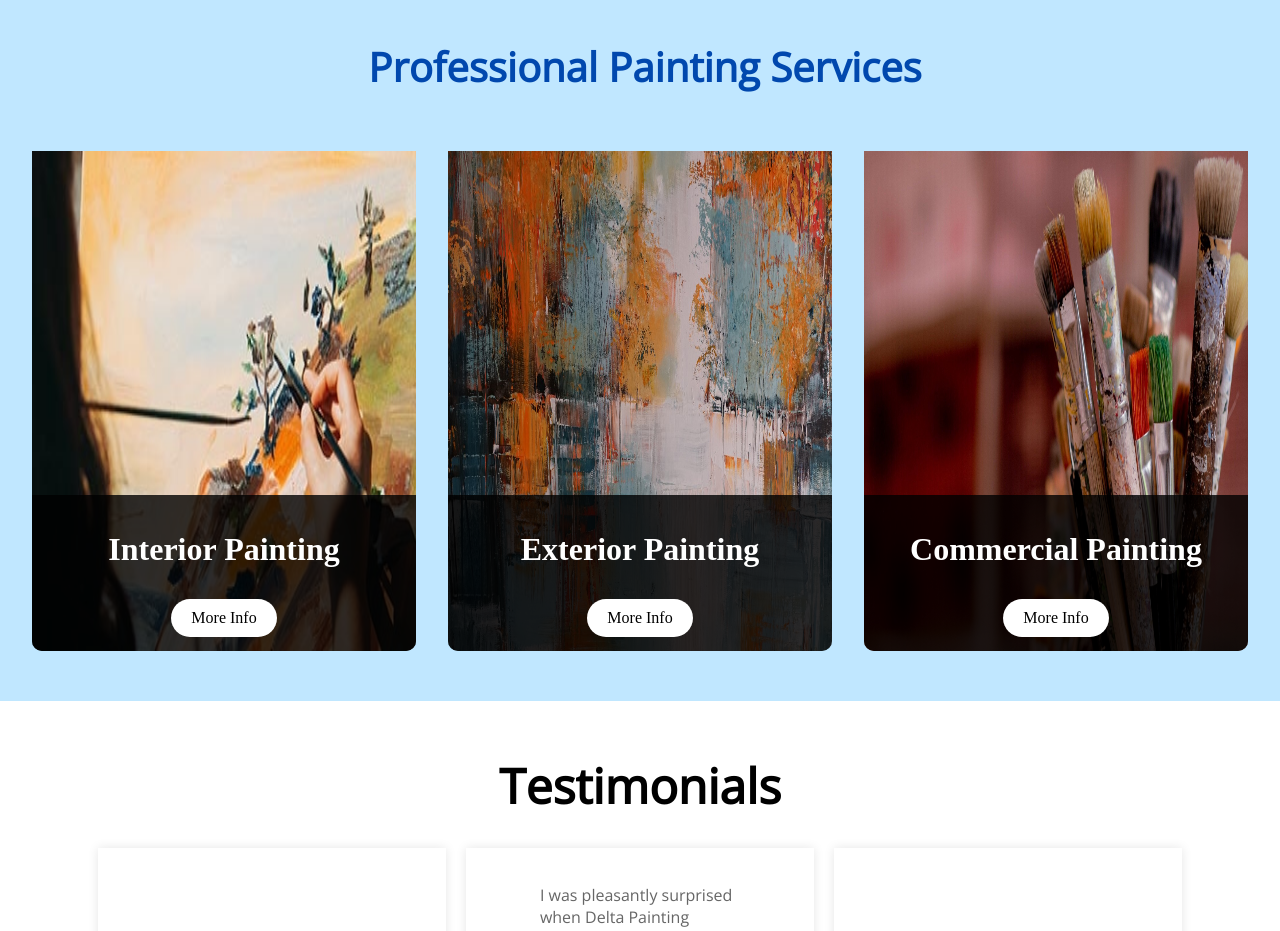
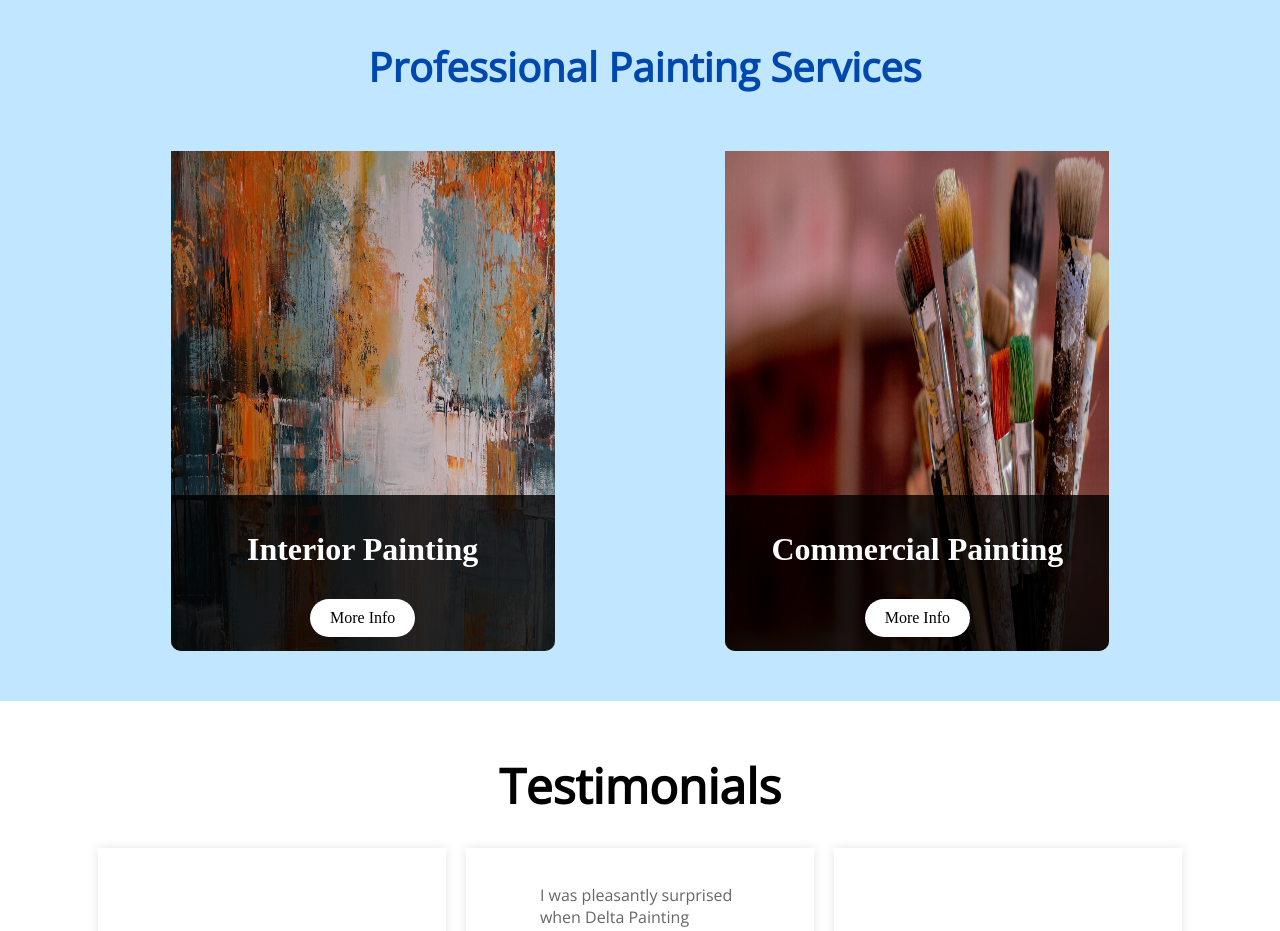
Before and after one commit to ksom10/Delta-Painting, a plain HTML site: page success.html in a window 1280 px wide. Shown: the part 1753-2684 px from the top of the page. Drawn offline with nearby package versions, Linux system fonts and the light colour scheme.

Commit message:
fixed form and interior

```diff
--- a/success.html
+++ b/success.html
@@ -78,17 +78,11 @@
             <h1>Professional Painting Services</h1>
         </div>
         <div class="services-image">
-            <div class="service">
-                <img src="images/art.jpg" alt="Services image">
-                <div class="service-info">
-                    <h1>Interior Painting</h1>
-                    <a href="#" class="info-button">More Info</a>
-                </div>
-            </div>
+
             <div class="service">
                 <img src="images/exterior.jpg" alt="Services image">
                 <div class="service-info">
-                    <h1>Exterior Painting</h1>
+                    <h1>Interior Painting</h1>
                     <a href="#" class="info-button">More Info</a>
                 </div>
             </div>
```
